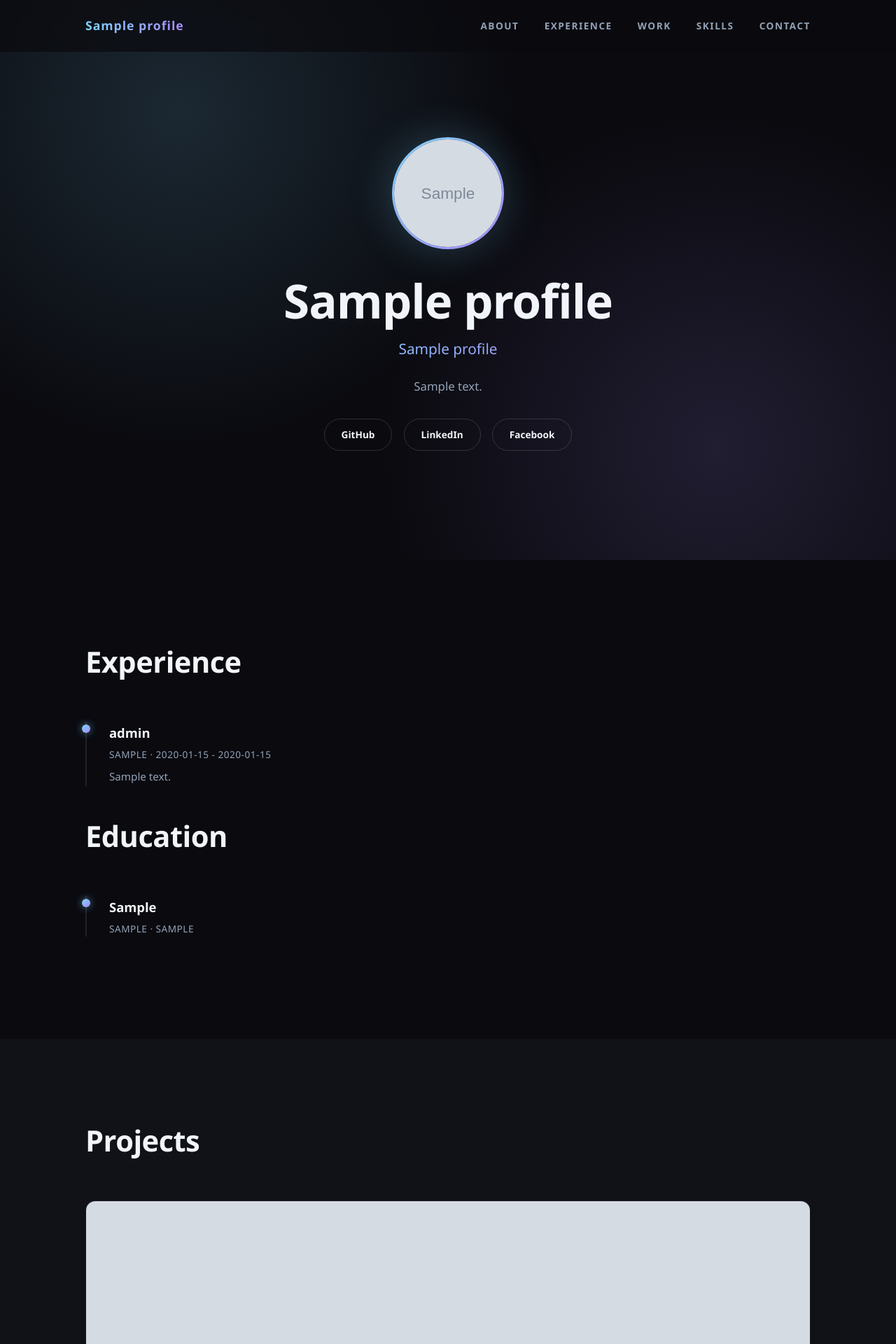
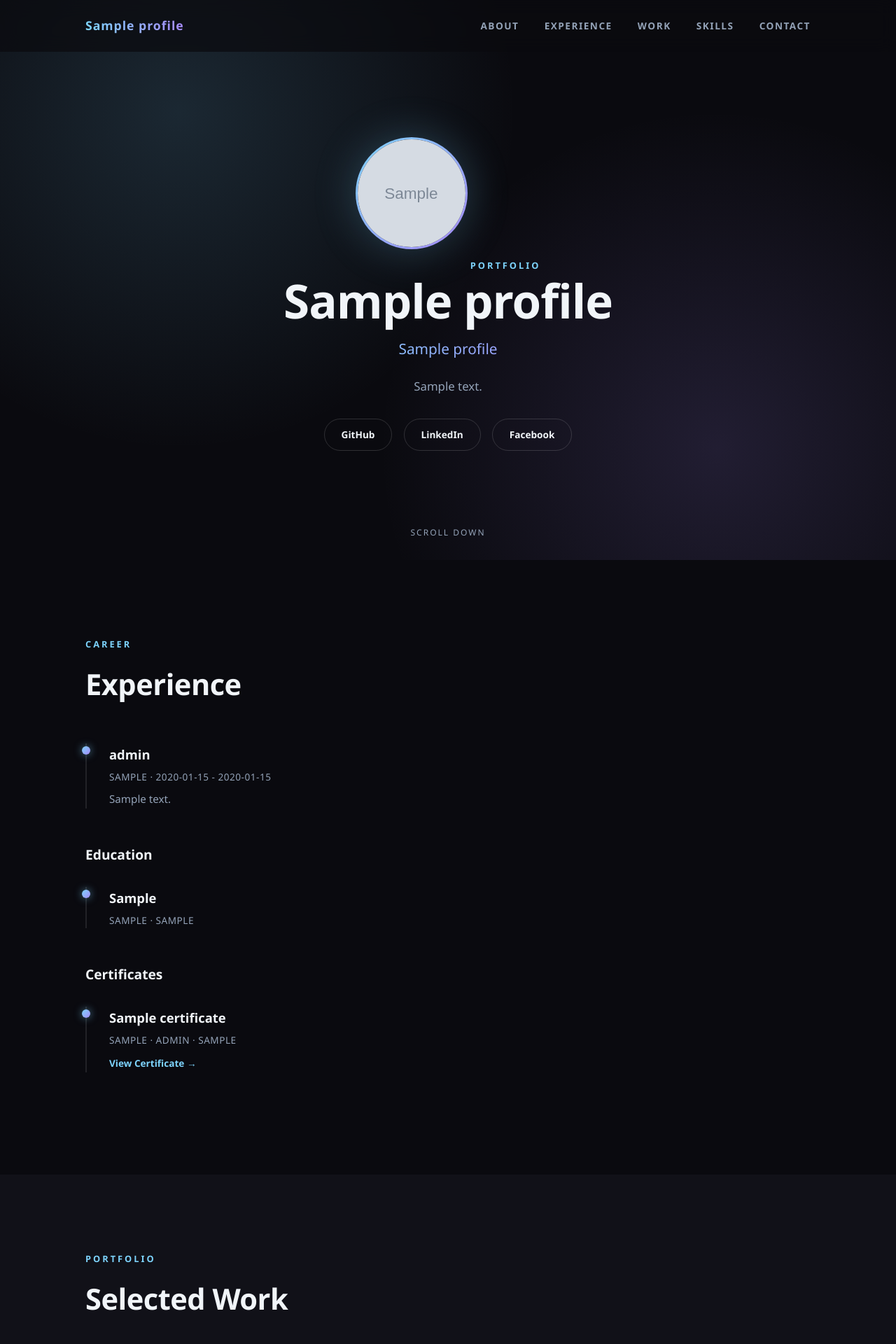
Before and after one commit to nawabsakib5/portfolio-website, a Django app: page / in a window 1280 px wide. Shown: the top 1920 px of the page at 70% size. Run offline with Django 5.2, Linux system fonts and the light colour scheme; tables that the repository leaves empty hold one stand-in row (values such as "Sample post"); grey boxes marked "Sample" are stand-in pictures.

```diff
--- a/portfolio_app/templates/portfolio_app/home.html
+++ b/portfolio_app/templates/portfolio_app/home.html
@@ -2,11 +2,12 @@
 
 {% block content %}
 
-<section class="hero fade-section" id="about">
-    <div class="container hero-content">
+<section class="hero fade-section visible" id="about">
+    <div class="container">
         {% if profile.photo %}
             <img src="{{ profile.photo.url }}" alt="{{ profile.name }}" class="profile-photo">
         {% endif %}
+        <span class="eyebrow">Portfolio</span>
         <h1>{{ profile.name }}</h1>
         <h3>{{ profile.title }}</h3>
         <p class="bio">{{ profile.bio }}</p>
@@ -16,10 +17,12 @@
             {% if profile.facebook_url %}<a href="{{ profile.facebook_url }}" target="_blank">Facebook</a>{% endif %}
         </div>
     </div>
+    <div class="scroll-cue">Scroll Down</div>
 </section>
 
 <section class="section fade-section" id="experience">
     <div class="container">
+        <span class="section-tag">Career</span>
         <h2 class="section-title">Experience</h2>
         <div class="timeline">
             {% for exp in experiences %}
@@ -29,11 +32,11 @@
                 <p>{{ exp.description }}</p>
             </div>
             {% empty %}
-            <p>No experience added yet.</p>
+            <p style="color: var(--text-dim);">No experience added yet.</p>
             {% endfor %}
         </div>
 
-        <h2 class="section-title">Education</h2>
+        <h3 class="subhead">Education</h3>
         <div class="timeline">
             {% for edu in educations %}
             <div class="timeline-item">
@@ -41,7 +44,22 @@
                 <p class="org">{{ edu.institution }} &middot; {{ edu.year }}</p>
             </div>
             {% empty %}
-            <p>No education added yet.</p>
+            <p style="color: var(--text-dim);">No education added yet.</p>
+            {% endfor %}
+        </div>
+
+        <h3 class="subhead">Certificates</h3>
+        <div class="timeline">
+            {% for cert in certificates %}
+            <div class="timeline-item">
+                <h3>{{ cert.title }}</h3>
+                <p class="org">{{ cert.issuer }} {% if cert.level %}&middot; {{ cert.level }}{% endif %} {% if cert.year %}&middot; {{ cert.year }}{% endif %}</p>
+                {% if cert.certificate_file %}
+                    <a href="{{ cert.certificate_file.url }}" target="_blank">View Certificate →</a>
+                {% endif %}
+            </div>
+            {% empty %}
+            <p style="color: var(--text-dim);">No certificates added yet.</p>
             {% endfor %}
         </div>
     </div>
@@ -49,25 +67,31 @@
 
 <section class="section alt-bg fade-section" id="projects">
     <div class="container">
-        <h2 class="section-title">Projects</h2>
+        <span class="section-tag">Portfolio</span>
+        <h2 class="section-title">Selected Work</h2>
         <div class="grid">
             {% for project in projects %}
             <div class="card">
                 {% if project.image %}
+                <div class="card-img-wrap">
                     <img src="{{ project.image.url }}" alt="{{ project.title }}" class="card-img">
+                </div>
                 {% endif %}
                 <div class="card-body">
                     <h3>{{ project.title }}</h3>
-                    <p>{{ project.description|truncatewords:25 }}</p>
-                    <p class="tech">{{ project.tech_used }}</p>
+                    <p>{{ project.description|truncatewords:22 }}</p>
+                    <div class="tech-tags">
+                        {% for tech in project.tech_used|cut:" "|slice:":200" %}{% endfor %}
+                        {% for t in project.tech_used.split %}{% endfor %}
+                    </div>
                     <div class="card-links">
                         {% if project.github_link %}<a href="{{ project.github_link }}" target="_blank">GitHub</a>{% endif %}
-                        {% if project.live_link %}<a href="{{ project.live_link }}" target="_blank">Live</a>{% endif %}
+                        {% if project.live_link %}<a href="{{ project.live_link }}" target="_blank">Live Site</a>{% endif %}
                     </div>
                 </div>
             </div>
             {% empty %}
-            <p>No projects added yet.</p>
+            <p style="color: var(--text-dim);">No projects added yet.</p>
             {% endfor %}
         </div>
     </div>
@@ -75,12 +99,13 @@
 
 <section class="section fade-section" id="skills">
     <div class="container">
+        <span class="section-tag">Toolbox</span>
         <h2 class="section-title">Skills</h2>
         <div class="skills-list">
             {% for skill in skills %}
                 <span class="skill-badge">{{ skill.name }}</span>
             {% empty %}
-                <p>No skills added yet.</p>
+                <p style="color: var(--text-dim);">No skills added yet.</p>
             {% endfor %}
         </div>
     </div>
@@ -88,8 +113,11 @@
 
 <section class="section alt-bg fade-section" id="contact">
     <div class="container">
-        <h2 class="section-title">Contact</h2>
-        <p>Email: <a href="mailto:{{ profile.email }}">{{ profile.email }}</a></p>
+        <div class="contact-box">
+            <span class="section-tag">Get in touch</span>
+            <h2 class="section-title" style="margin-bottom: 0;">Let's build something great</h2>
+            <a href="mailto:{{ profile.email }}" class="email-link">{{ profile.email }}</a>
+        </div>
     </div>
 </section>
 
```
